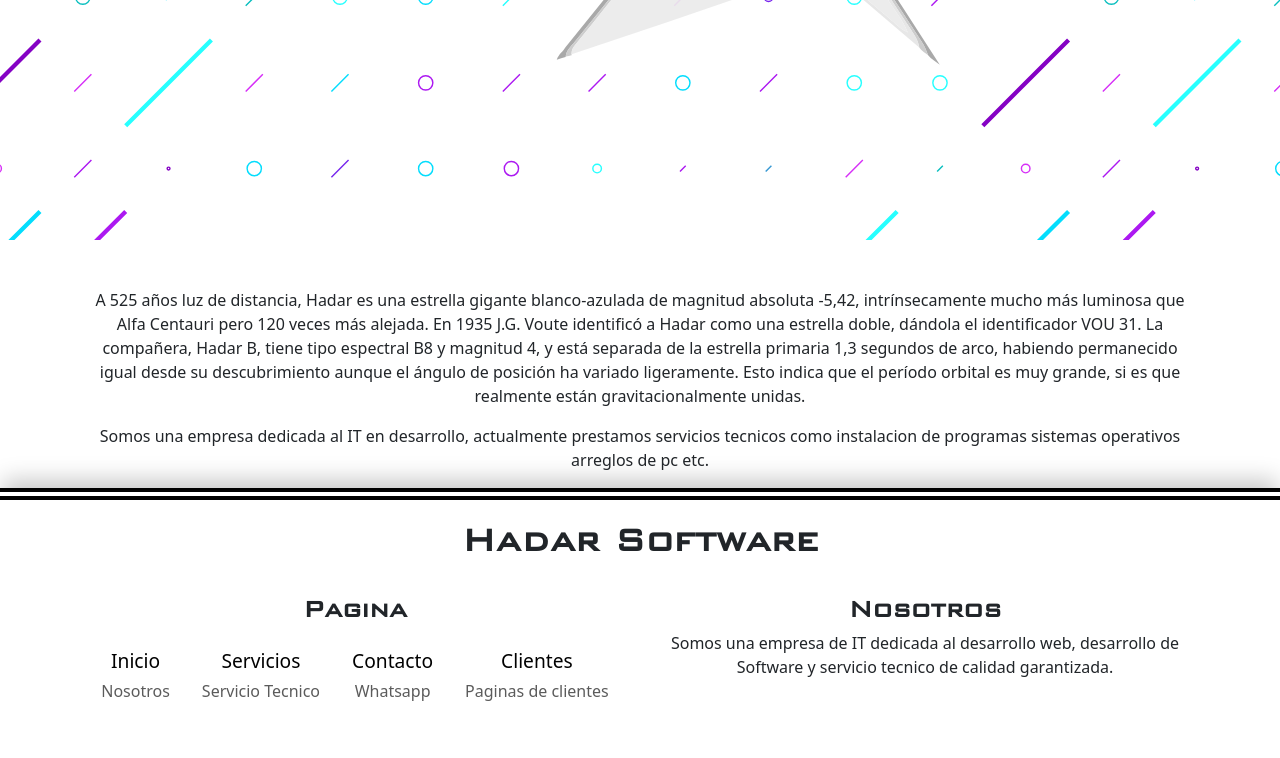
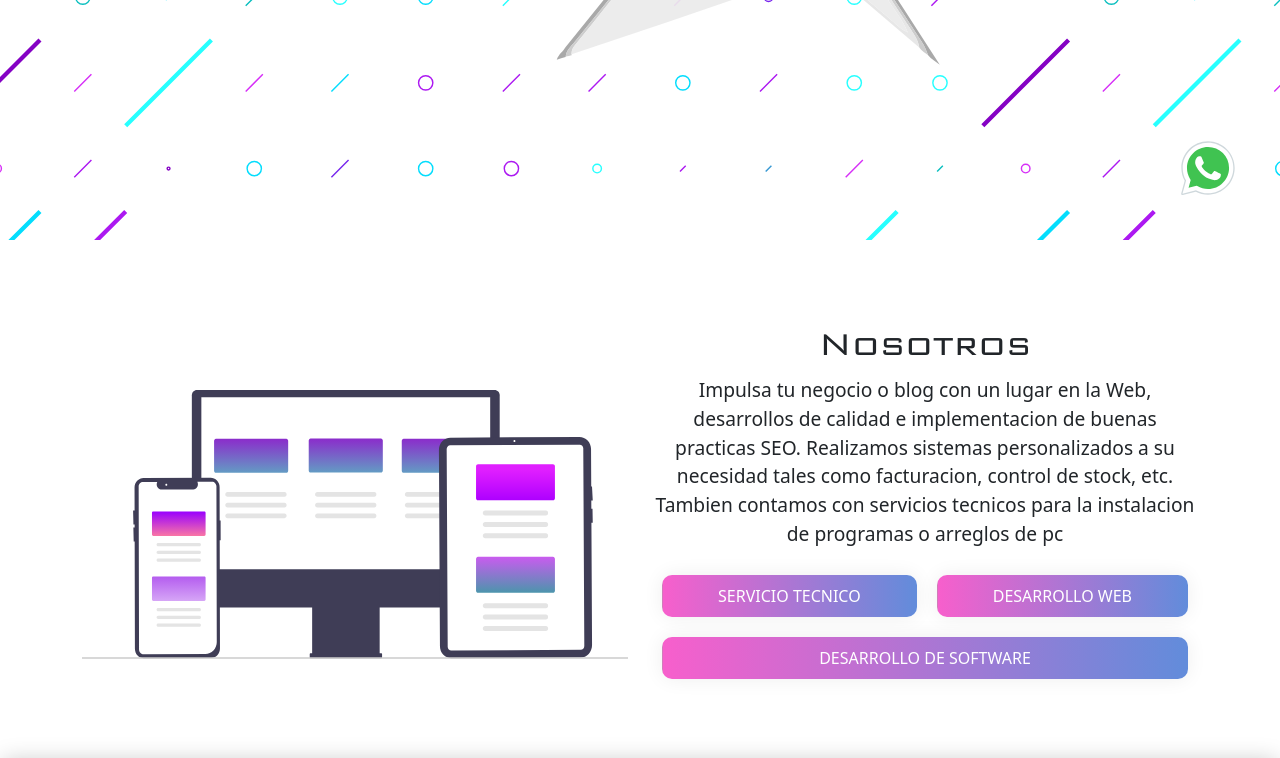
Before and after one commit to alejotalice72/hadar-software, a website: page index.html in a window 1280 px wide. Shown: the part 560-1318 px from the top of the page. Drawn offline with nearby package versions, Linux system fonts and the light colour scheme; a web font is replaced by a local one.

Commit message:
finish index

```diff
--- a/index.html
+++ b/index.html
@@ -62,13 +62,31 @@
         </section>
         <section id="us" class="us">
             <div class="container text-center">
-              <p>A 525 años luz de distancia, Hadar es una estrella gigante blanco-azulada de magnitud absoluta -5,42, intrínsecamente mucho más luminosa que Alfa Centauri pero 120 veces más alejada. En 1935 J.G. Voute identificó a Hadar como una estrella doble, dándola el identificador VOU 31. La compañera, Hadar B, tiene tipo espectral B8 y magnitud 4, y está separada de la estrella primaria 1,3 segundos de arco, habiendo permanecido igual desde su descubrimiento aunque el ángulo de posición ha variado ligeramente. Esto indica que el período orbital es muy grande, si es que realmente están gravitacionalmente unidas.</p>
-              <p>Somos una empresa dedicada al IT en desarrollo, actualmente prestamos servicios tecnicos como instalacion de programas sistemas operativos arreglos de pc etc.</p>
+              <div class="row align-items-center justify-content-center">
+                <div class="col-12 col-md-6">
+                  <img src="./img/hadar-us-devices.svg" alt="Imagen ilustrativa dispositivos" class="img-fluid">
+                </div>
+                <div class="col-12 col-md-6">
+                  <h3>Nosotros</h3>
+                  <p>Impulsa tu negocio o blog con un lugar en la Web, desarrollos de calidad e implementacion de buenas practicas SEO.
+                    Realizamos sistemas personalizados a su necesidad tales como facturacion, control de stock, etc. Tambien contamos con servicios
+                      tecnicos para la instalacion de programas o arreglos de pc </p>
+                  <div class="d-flex justify-content-around align-items-center flex-wrap flex-row">
+                    <button type="button" onclick="location.href='#'" class="btn btn-2">Servicio Tecnico</button>
+                    <button type="button" onclick="location.href='#'" class="btn btn-2">Desarrollo Web</button>
+                    <button type="button" onclick="location.href='#'" class="btn btn-2">Desarrollo de Software</button>
+                  </div>
+                </div>
+              </div>
             </div>
         </section>
     </main>
     <!-- FOOTER -->
     <footer>
+      <section class="bubble">
+        <a href="#" class="bubble__link" target="_blank"><img
+                src="./img/whatsapp-icon.svg" alt="WhatsApp link" class="bubble__img"></a>
+      </section>
       <div class="container text-center">
         <h3>Hadar Software</h3>
         <div class="row mt-4">
--- a/scss/_footer.scss
+++ b/scss/_footer.scss
@@ -5,7 +5,6 @@ footer {
     border-top: double 12px black;
     h3 {
         font-family: $hadar-font;
-        font-weight: bold;
         font-size: 2.5rem;
     }
     ul {
@@ -56,4 +55,13 @@ footer {
             display: initial;
         }
     }
+    .bubble {
+        position: fixed;
+        bottom: 40px;
+        right: 40px;
+        .bubble__img {
+            height: 4rem;
+            width: 4rem;
+        }
+    }
 }
--- a/scss/_index.scss
+++ b/scss/_index.scss
@@ -6,5 +6,35 @@
     height: 100vh;
 }
 .us {
-    padding-top: 3rem;
+    padding-top: 5rem;
+    padding-bottom: 5rem;
+    p {
+        font-size: 1rem;
+    }
+    h3 {
+        font-family: $hadar-font;
+        font-size: 2.5rem;
+    }
+    @media (min-width:768px) {
+        p {
+            font-size: 1.2rem;
+        }
+    }
 }
+.btn {
+    flex: 1 1 auto;
+    margin: 10px;
+    padding: 0.5rem;
+    text-align: center;
+    text-transform: uppercase;
+    transition: 0.5s;
+    background-size: 200% auto;
+    color: #fff;
+   /* text-shadow: 0px 0px 10px rgba(0,0,0,0.2);*/
+    box-shadow: 0 0 20px #eee;
+    border-radius: 10px;
+    font-size: 1rem;
+}
+.btn-2 {
+    background-image: linear-gradient(to right, #f75fcc 0%, #5f8ddb 51%, #d07db9 100%);
+}
```
Also changed, not shown: pages/clients.html (+107 -0 lines), css/style.css, img/hadar-us-devices.svg (added), img/hadar-wave-line.svg (added), img/whatsapp-icon.svg (added), 1 other file.
